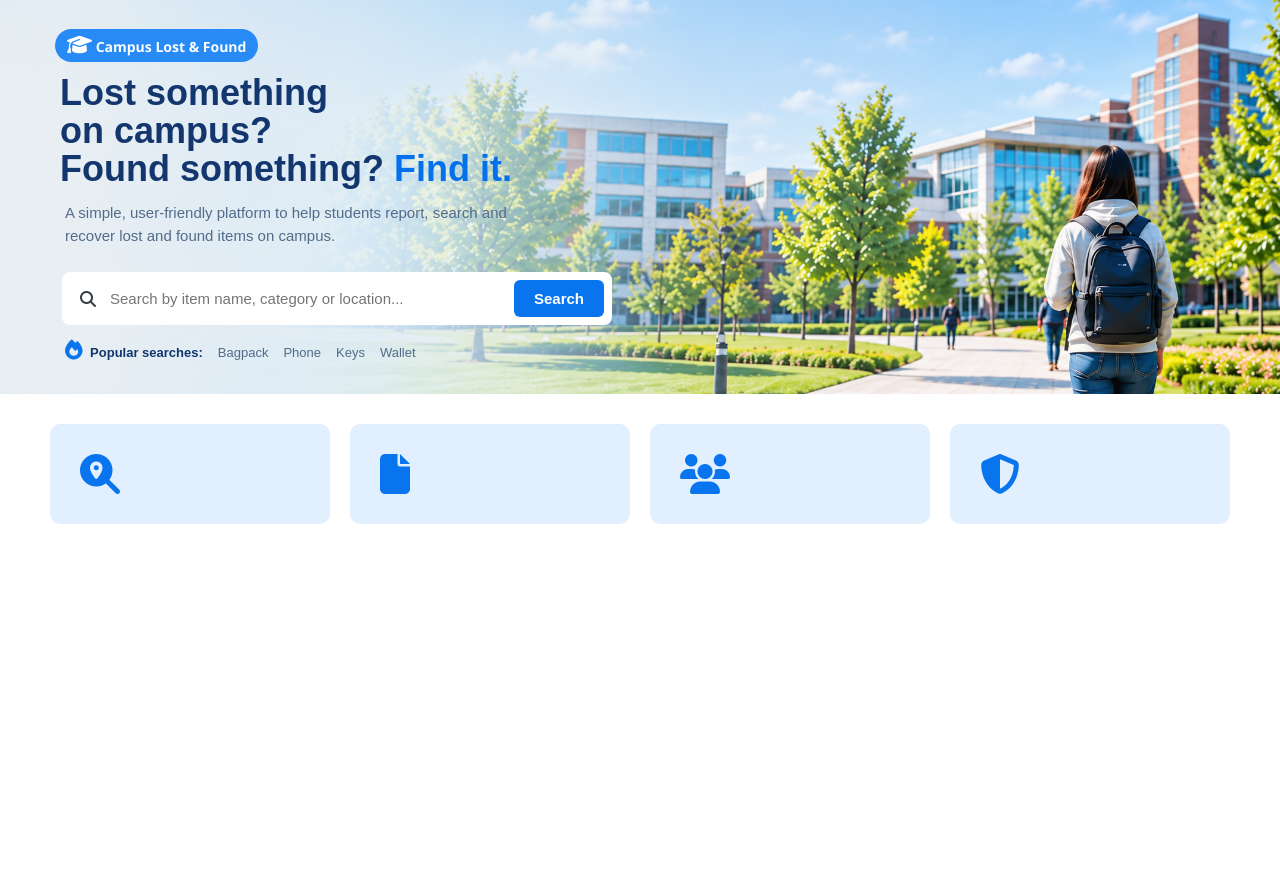
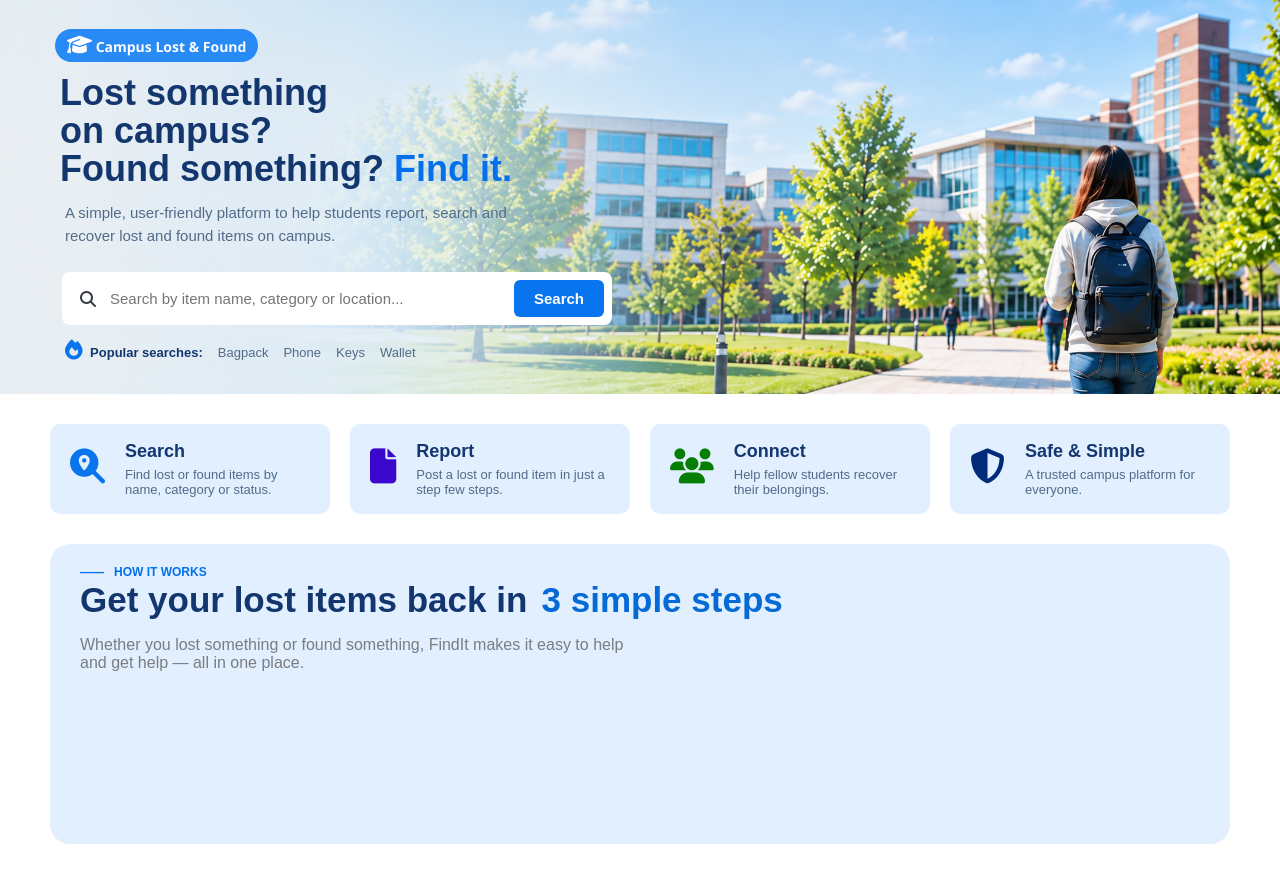
Before and after one commit to lakshaykhanna16/findit-campus, a Python web app: template templates/index.html in a window 1280 px wide. Shown: the part 71-965 px from the top of the page. Before the commit the page ends 595 px from the top, so only its background shows below. Run offline with Jinja, Linux system fonts and the light colour scheme; the template is opened without the code that fills it, so the values that code supplies are empty.

Commit message:
Add hero section and grids

```diff
--- a/static/css/styles.css
+++ b/static/css/styles.css
@@ -270,19 +270,70 @@ body {
 
 /* grid section */
 .grid {
-  display: flex;
+  display: grid;
+  grid-template-columns: 1fr 1fr 1fr 1fr;
   gap: 20px;
   padding: 30px 50px;
 }
 
 .grid-box {
-  height: 100px;
+  display: flex;
+  align-items: center;
+  gap: 20px;
   background-color: #e1efff;
+  padding: 20px;
   border-radius: 10px;
-  flex: 1;
+  height: 90px;
 }
 
-.grid-box i {
-  padding: 30px;
-  font-size: 40px;
+.grid-icon {
+  font-size: 50px;
+  color: #0875ee;
+  margin-bottom: 15px;
 }
+
+.grid-text h3 {
+  font-size: 18px;
+  margin: 0;
+  color: #12366d;
+}
+
+.grid-text p {
+  font-size: 13px;
+  color: #526b89;
+  margin-top: 5px;
+  margin-bottom: 0;
+}
+
+/* working section */
+
+.ws {
+  background-color: #e1efff;
+  margin-left: 50px;
+  margin-right: 50px;
+  height: 300px;
+  border-radius: 20px;
+  margin-bottom: 50px;
+}
+
+.hyphen-label b {
+  font-size: 12px;
+  margin-left: 30px;
+  color: #0570eb;
+}
+
+.ws-head b {
+  margin-left: 30px;
+  font-size: 35px;
+}
+
+.ws-head span {
+  font-size: 35px;
+  font-weight: bold;
+  color: #046ad6;
+}
+
+.ws-head p {
+  margin-left: 30px;
+  color: #7a7d81;
+}
--- a/templates/index.html
+++ b/templates/index.html
@@ -83,19 +83,67 @@
       <!-- grid section -->
       <section class="grid">
         <div class="grid-box">
-          <i class="fa-solid fa-magnifying-glass-location"></i>
+          <div class="grid-icon">
+            <i class="fa-solid fa-magnifying-glass-location"></i>
+          </div>
+
+          <div class="grid-text">
+            <h3>Search</h3>
+            <p>Find lost or found items by name, category or status.</p>
+          </div>
         </div>
 
         <div class="grid-box">
-          <i class="fa-solid fa-file"></i>
+          <div class="grid-icon">
+            <i class="fa-solid fa-file" style="color: rgb(59, 7, 204)"></i>
+          </div>
+
+          <div class="grid-text">
+            <h3>Report</h3>
+            <p>Post a lost or found item in just a step few steps.</p>
+          </div>
         </div>
 
         <div class="grid-box">
-          <i class="fa-solid fa-users"></i>
+          <div class="grid-icon">
+            <i class="fa-solid fa-users" style="color: rgb(6, 126, 6)"></i>
+          </div>
+
+          <div class="grid-text">
+            <h3>Connect</h3>
+            <p>Help fellow students recover their belongings.</p>
+          </div>
         </div>
 
         <div class="grid-box">
-          <i class="fa-solid fa-shield-halved"></i>
+          <div class="grid-icon">
+            <i
+              class="fa-solid fa-shield-halved"
+              style="color: rgb(1, 43, 121)"
+            ></i>
+          </div>
+
+          <div class="grid-text">
+            <h3>Safe &amp; Simple</h3>
+            <p>A trusted campus platform for everyone.</p>
+          </div>
+        </div>
+      </section>
+
+      <!-- working section -->
+      <section class="ws">
+        <div class="hyphen-label">
+          <br />
+          <b> —— &nbsp HOW IT WORKS</b>
+        </div>
+
+        <div class="ws-head">
+          <b> Get your lost items back in</b>
+          <span>&nbsp3 simple steps</span>
+          <p>
+            Whether you lost something or found something, FindIt makes it easy
+            to help <br />and get help — all in one place.
+          </p>
         </div>
       </section>
     </main>
```
